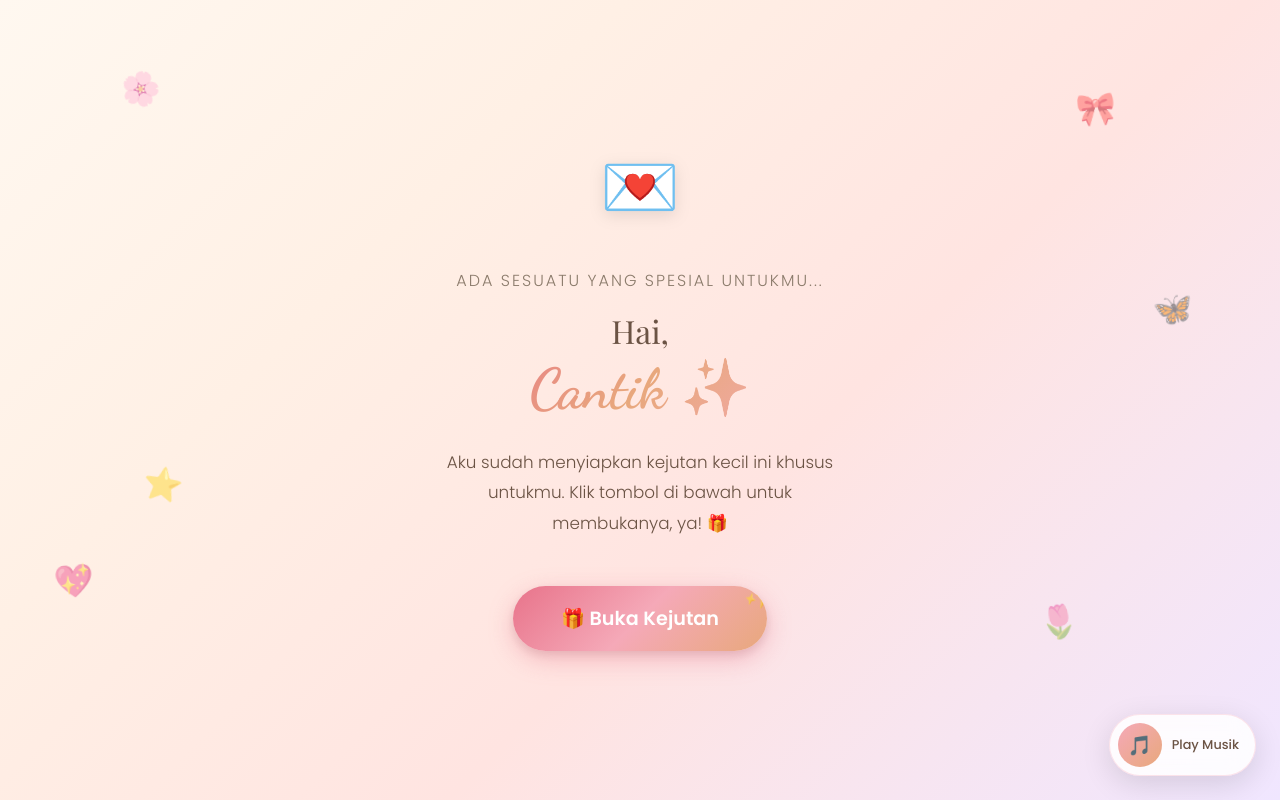
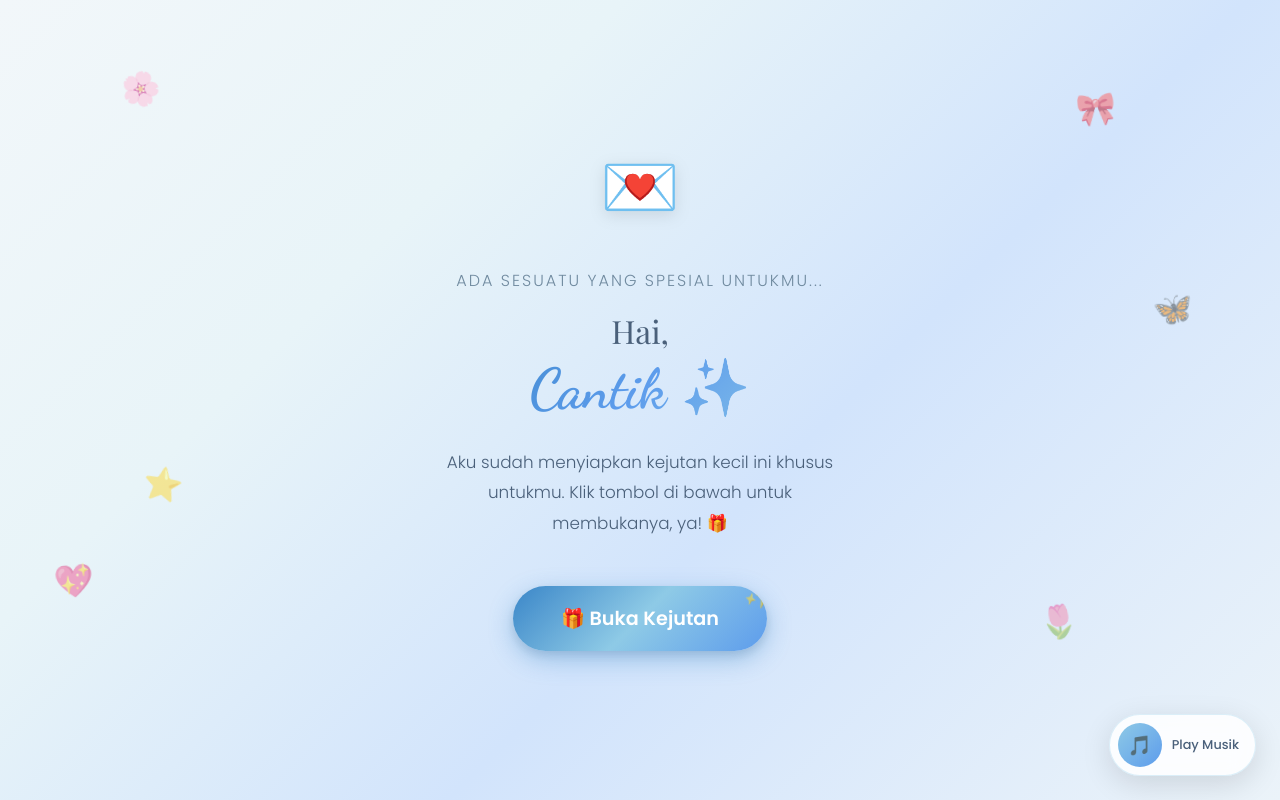
Before and after one commit to Royyyhan/selamat-ulang-tahun-bub, a plain HTML site: page index.html in a window 1280 px wide. Drawn offline with nearby package versions, Linux system fonts and the light colour scheme; a web font is replaced by a local one.

Commit message:
style: ubah warna tema utama ke nuansa biru muda pastel

```diff
--- a/script.js
+++ b/script.js
@@ -215,10 +215,10 @@ document.addEventListener('DOMContentLoaded', () => {
 
     randomColor() {
       const colors = [
-        '#F5A9B8', '#FFD700', '#E8A87C', '#D4EDDA',
-        '#E6D5F5', '#FF6B8A', '#FFB6C1', '#FFA07A',
-        '#87CEEB', '#DDA0DD', '#F0E68C', '#98FB98',
-        '#FF69B4', '#FF1493', '#FFD1DC'
+        '#8ECAE6', '#A2D2FF', '#3A86C8', '#B2EBF2',
+        '#E6D5F5', '#EBF3F9', '#C0D6E4', '#FFE082',
+        '#87CEEB', '#00BCD4', '#4FC3F7', '#73A5C6',
+        '#5D9CEC', '#F2F7FA', '#FFFFFF'
       ];
       return colors[Math.floor(Math.random() * colors.length)];
     }
@@ -528,8 +528,8 @@ document.addEventListener('DOMContentLoaded', () => {
             flex-direction: column;
             align-items: center;
             justify-content: center;
-            background: linear-gradient(135deg, #FFF0E5, #F0E6FF);
-            color: #8B7B6B;
+            background: linear-gradient(135deg, #E8F4F8, #EBF3F9);
+            color: #708A9F;
             font-size: 0.85rem;
             text-align: center;
             padding: 1rem;
--- a/style.css
+++ b/style.css
@@ -2,24 +2,24 @@
 /*  DESIGN SYSTEM & CSS VARIABLES                 */
 /* ============================================= */
 :root {
-  /* Color Palette - Warm Pastel */
-  --peach: #FFDAB9;
-  --peach-light: #FFF0E5;
-  --peach-dark: #E8A87C;
-  --cream: #FFF8F0;
-  --rose: #F5A9B8;
-  --rose-gold: #D4A574;
-  --rose-deep: #E8738A;
-  --blush: #FFE4E1;
-  --lavender: #E6D5F5;
-  --lavender-soft: #F0E6FF;
-  --mint: #D4EDDA;
-  --gold: #DAA520;
-  --gold-light: #FFD700;
+  /* Color Palette - Light Blue / Sky Blue Pastel Theme */
+  --peach: #A2D2FF;
+  --peach-light: #E8F4F8;
+  --peach-dark: #5D9CEC;
+  --cream: #F2F7FA;
+  --rose: #8ECAE6;
+  --rose-gold: #73A5C6;
+  --rose-deep: #3A86C8;
+  --blush: #D2E4FC;
+  --lavender: #C0D6E4;
+  --lavender-soft: #EBF3F9;
+  --mint: #B2EBF2;
+  --gold: #E5C060;
+  --gold-light: #FFE082;
   --white: #FFFFFF;
-  --text-dark: #4A3728;
-  --text-medium: #6B5344;
-  --text-light: #8B7B6B;
+  --text-dark: #1E2A38;
+  --text-medium: #4A607A;
+  --text-light: #708A9F;
 
   /* Typography */
   --font-display: 'Dancing Script', cursive;
@@ -44,7 +44,7 @@
   /* Shadows */
   --shadow-soft: 0 4px 15px rgba(0, 0, 0, 0.08);
   --shadow-medium: 0 8px 30px rgba(0, 0, 0, 0.12);
-  --shadow-glow: 0 0 30px rgba(245, 169, 184, 0.3);
+  --shadow-glow: 0 0 30px rgba(142, 202, 230, 0.3);
 }
 
 /* ============================================= */
@@ -141,7 +141,7 @@ button {
   padding: 8px 16px 8px 8px;
   border-radius: 50px;
   box-shadow: var(--shadow-medium);
-  border: 1px solid rgba(245, 169, 184, 0.3);
+  border: 1px solid rgba(142, 202, 230, 0.3);
   transition: var(--transition-normal);
 }
 
@@ -346,7 +346,7 @@ button {
   color: var(--white);
   background: linear-gradient(135deg, var(--rose-deep), var(--rose), var(--peach-dark));
   border-radius: 60px;
-  box-shadow: 0 8px 25px rgba(232, 115, 138, 0.4), 0 4px 10px rgba(0,0,0,0.1);
+  box-shadow: 0 8px 25px rgba(58, 134, 200, 0.4), 0 4px 10px rgba(0,0,0,0.1);
   transition: all 0.3s cubic-bezier(0.4, 0, 0.2, 1);
   animation: bounceAttention 2s ease-in-out infinite, fadeInUp 1s ease 0.8s both;
   overflow: hidden;
@@ -374,7 +374,7 @@ button {
 
 .btn-surprise:hover {
   transform: scale(1.08) translateY(-3px);
-  box-shadow: 0 12px 35px rgba(232, 115, 138, 0.5), 0 6px 15px rgba(0,0,0,0.15);
+  box-shadow: 0 12px 35px rgba(58, 134, 200, 0.5), 0 6px 15px rgba(0,0,0,0.15);
 }
 
 .btn-surprise:active {
@@ -568,14 +568,14 @@ button {
   color: var(--white);
   background: linear-gradient(135deg, var(--rose), var(--peach-dark));
   border-radius: 50px;
-  box-shadow: 0 6px 20px rgba(245, 169, 184, 0.4);
+  box-shadow: 0 6px 20px rgba(142, 202, 230, 0.4);
   transition: all 0.3s ease;
   letter-spacing: 0.5px;
 }
 
 .btn-next:hover {
   transform: translateY(-3px) scale(1.03);
-  box-shadow: 0 10px 30px rgba(245, 169, 184, 0.5);
+  box-shadow: 0 10px 30px rgba(142, 202, 230, 0.5);
 }
 
 .btn-next:active {
@@ -664,7 +664,7 @@ button {
   -webkit-backdrop-filter: blur(10px);
   border-radius: 20px;
   padding: var(--space-2xl);
-  border: 1px solid rgba(245, 169, 184, 0.2);
+  border: 1px solid rgba(142, 202, 230, 0.2);
   box-shadow: var(--shadow-soft);
   margin-bottom: var(--space-2xl);
 }
@@ -698,7 +698,7 @@ button {
   color: var(--text-dark) !important;
   margin-top: var(--space-xl) !important;
   padding-top: var(--space-lg);
-  border-top: 1px solid rgba(245, 169, 184, 0.3);
+  border-top: 1px solid rgba(142, 202, 230, 0.3);
 }
 
 .message-signature {
@@ -724,7 +724,7 @@ button {
   background-size: 200% 200%;
   animation: gradientShift 3s ease-in-out infinite;
   border-radius: 60px;
-  box-shadow: 0 8px 25px rgba(218, 165, 32, 0.3);
+  box-shadow: 0 8px 25px rgba(229, 192, 96, 0.3);
   transition: all 0.3s ease;
   letter-spacing: 1px;
 }
@@ -736,7 +736,7 @@ button {
 
 .btn-confetti:hover {
   transform: scale(1.08) translateY(-3px);
-  box-shadow: 0 12px 35px rgba(218, 165, 32, 0.5);
+  box-shadow: 0 12px 35px rgba(229, 192, 96, 0.5);
 }
 
 .btn-confetti:active {
```
